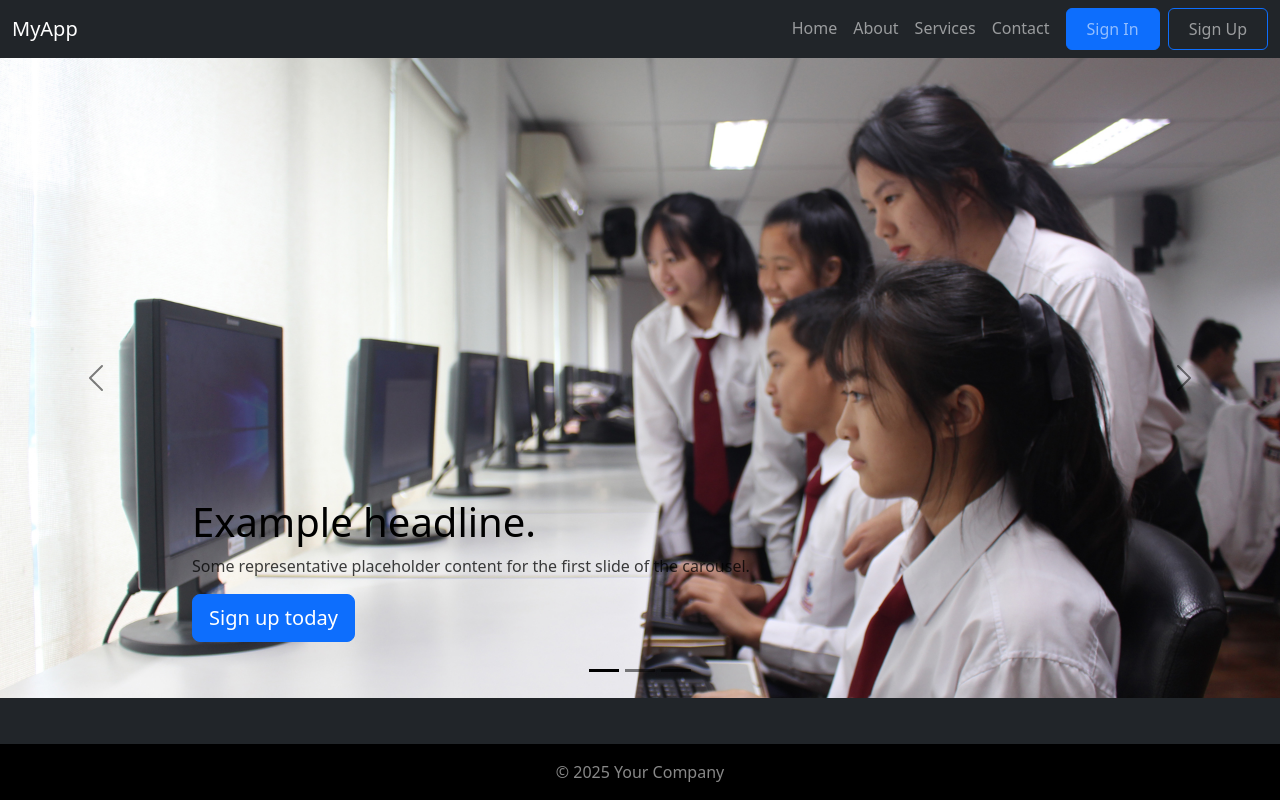
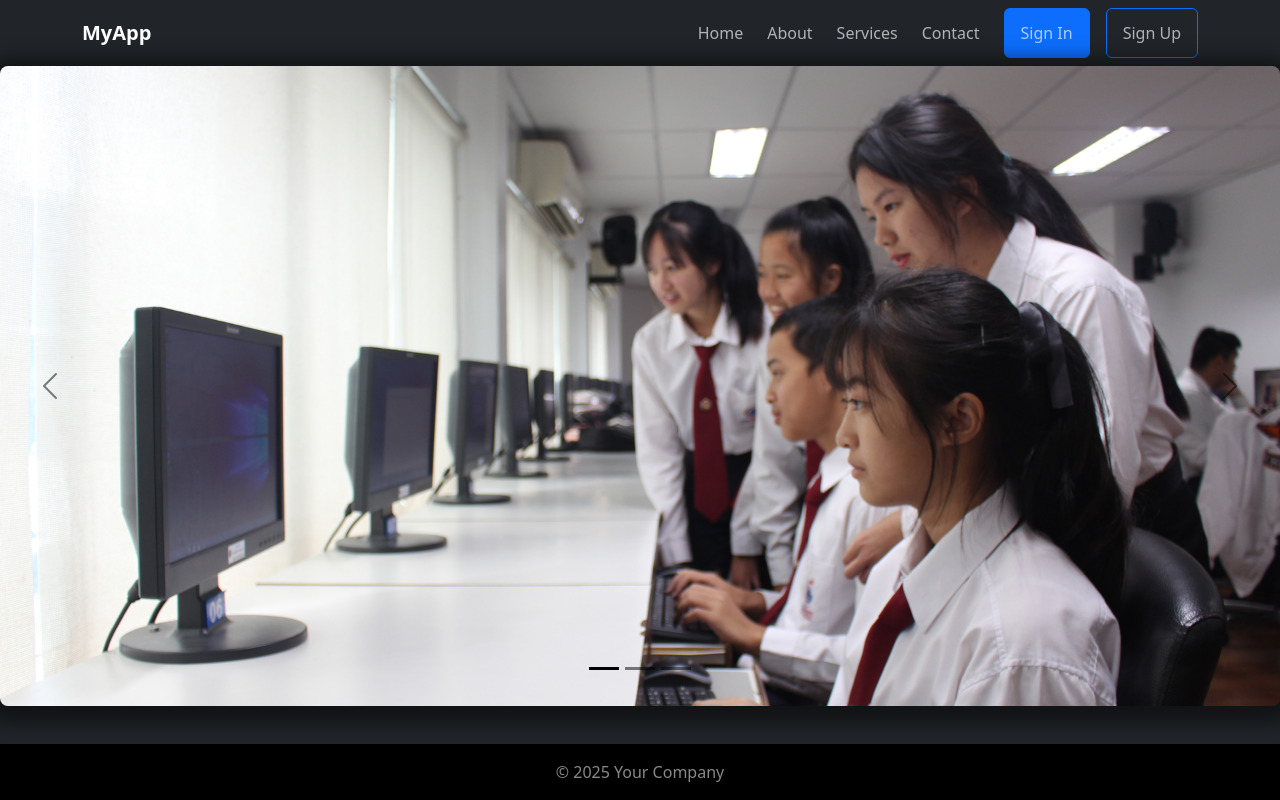
Before and after one commit to VacTuzX-dot/xfrontend, a Next.js app: page / in a window 1280 px wide. Shown: the top 800 px of the page. Built offline with nearby package versions, Linux system fonts and the light colour scheme.

Commit message:
fix nav card carousel

```diff
--- a/app/components/card.js
+++ b/app/components/card.js
@@ -45,7 +45,7 @@ export default function Card() {
                 {cardData.map((card, i) => (
                     <motion.div
                         key={card.id}
-            className="col-md-4 mb-4"
+                        className="col-12 col-sm-10 col-md-6 col-lg-4 mb-4 d-flex"
                         custom={i}
                         initial="hidden"
                         animate="visible"
@@ -55,12 +55,12 @@ export default function Card() {
                             boxShadow: "0 8px 32px rgba(0,0,0,0.15)",
                         }}
                     >
-            <div className="card h-100 shadow-sm border-0 rounded-4 overflow-hidden">
+                        <div className="card h-100 shadow-sm border-0 rounded-4 overflow-hidden w-100">
                             <motion.img
                                 src={card.image}
                                 alt={card.title}
                                 className="card-img-top"
-                style={{ height: "220px", objectFit: "cover" }}
+                                style={{ height: "220px", objectFit: "cover", width: "100%" }}
                                 initial={{ scale: 1 }}
                                 whileHover={{ scale: 1.08 }}
                                 transition={{ type: "spring", stiffness: 200 }}
--- a/app/components/carousel.js
+++ b/app/components/carousel.js
@@ -1,23 +1,82 @@
 "use client";
-
 import { useEffect } from "react";
-// import "bootstrap/dist/js/bootstrap.bundle.min.js";
-// import Image from "next/image";
-
 export default function Carousel() {
   useEffect(() => {
-    // Bootstrap 5 requires no manual init for carousels, but ensure Bootstrap's JS is loaded
-    // If needed, you can import it via:
     import("bootstrap/dist/js/bootstrap.bundle.min.js");
   }, []);
 
   return (
     <div
       id="myCarousel"
-      className="carousel slide mb-6"
+      className="carousel slide"
       data-bs-ride="carousel"
+      style={{
+        maxWidth: "100vw",
+        margin: "0 auto",
+        borderRadius: 8,
+        overflow: "hidden",
+        boxShadow: "0 5px 20px 12px rgba(0,0,0,0.5)",
+      }}
     >
-      <div className="carousel-indicators">
+      <div className="carousel-inner">
+        <div className="carousel-item active">
+          <img
+            src="/images/image1.jpg"
+            className="d-block vw-100 vh-auto"
+            alt="Slide 1"
+            style={{ objectContain: "contain" }}
+          />
+          <div className="carousel-caption" style={{ bottom: 20 }}>
+            {/* <h5 style={{ fontWeight: 500 }}>Headline 1</h5>
+            <p style={{ fontSize: 14, opacity: 0.7 }}>First slide content.</p> */}
+          </div>
+        </div>
+        <div className="carousel-item">
+          <img
+            src="/images/image2.png"
+            className="d-block vw-100 vh-auto"
+            alt="Slide 2"
+            style={{ objectContain: "contain" }}
+          />
+          <div className="carousel-caption" style={{ bottom: 20 }}>
+            {/* <h5 style={{ fontWeight: 500 }}>Headline 2</h5>
+            <p style={{ fontSize: 14, opacity: 0.7 }}>Second slide content.</p> */}
+          </div>
+        </div>
+        <div className="carousel-item">
+          <img
+            src="/images/image3.png"
+            className="d-block vw-100 vh-auto"
+            alt="Slide 3"
+            style={{ objectContain: "contain" }}
+          />
+          <div className="carousel-caption" style={{ bottom: 20 }}>
+            {/* <h5 style={{ fontWeight: 500 }}>Headline 3</h5>
+            <p style={{ fontSize: 14, opacity: 0.7 }}>Third slide content.</p> */}
+          </div>
+        </div>
+      </div>
+      <button
+        className="carousel-control-prev"
+        type="button"
+        data-bs-target="#myCarousel"
+        data-bs-slide="prev"
+        style={{ width: 100 }}
+      >
+        <span className="carousel-control-prev-icon" aria-hidden="true" />
+        <span className="visually-hidden">Previous</span>
+      </button>
+      <button
+        className="carousel-control-next"
+        type="button"
+        data-bs-target="#myCarousel"
+        data-bs-slide="next"
+        style={{ width: 100 }}
+      >
+        <span className="carousel-control-next-icon" aria-hidden="true" />
+        <span className="visually-hidden">Next</span>
+      </button>
+      <div className="carousel-indicators" style={{ bottom: 10 }}>
         <button
           type="button"
           data-bs-target="#myCarousel"
@@ -25,107 +84,20 @@ export default function Carousel() {
           className="active"
           aria-current="true"
           aria-label="Slide 1"
-        ></button>
+        />
         <button
           type="button"
           data-bs-target="#myCarousel"
           data-bs-slide-to="1"
           aria-label="Slide 2"
-        ></button>
+        />
         <button
           type="button"
           data-bs-target="#myCarousel"
           data-bs-slide-to="2"
           aria-label="Slide 3"
-        ></button>
+        />
       </div>
-
-      <div className="carousel-inner">
-        <div className="carousel-item active">
-          <img
-            src="/images/image1.jpg"
-            className="d-block w-100"
-            alt="Slide 1"
-          />
-          <div className="container">
-            <div className="carousel-caption text-start">
-              <h1>Example headline.</h1>
-              <p className="opacity-75">
-                Some representative placeholder content for the first slide of
-                the carousel.
-              </p>
-              <p>
-                <a className="btn btn-lg btn-primary" href="#">
-                  Sign up today
-                </a>
-              </p>
-            </div>
-          </div>
-        </div>
-
-        <div className="carousel-item">
-          <img
-            src="/images/image2.png"
-            className="d-block w-100"
-            alt="Slide 2"
-          />
-          <div className="container">
-            <div className="carousel-caption">
-              <h1>Another example headline.</h1>
-              <p>
-                Some representative placeholder content for the second slide of
-                the carousel.
-              </p>
-              <p>
-                <a className="btn btn-lg btn-primary" href="#">
-                  Learn more
-                </a>
-              </p>
-            </div>
-          </div>
-        </div>
-
-        <div className="carousel-item">
-          <img
-            src="/images/image3.png"
-            className="d-block w-100"
-            alt="Slide 3"
-          />
-          <div className="container">
-            <div className="carousel-caption text-end">
-              <h1>One more for good measure.</h1>
-              <p>
-                Some representative placeholder content for the third slide of
-                this carousel.
-              </p>
-              <p>
-                <a className="btn btn-lg btn-primary" href="#">
-                  Browse gallery
-                </a>
-              </p>
-            </div>
-          </div>
-        </div>
-      </div>
-
-      <button
-        className="carousel-control-prev"
-        type="button"
-        data-bs-target="#myCarousel"
-        data-bs-slide="prev"
-      >
-        <span className="carousel-control-prev-icon" aria-hidden="true"></span>
-        <span className="visually-hidden">Previous</span>
-      </button>
-      <button
-        className="carousel-control-next"
-        type="button"
-        data-bs-target="#myCarousel"
-        data-bs-slide="next"
-      >
-        <span className="carousel-control-next-icon" aria-hidden="true"></span>
-        <span className="visually-hidden">Next</span>
-      </button>
     </div>
   );
 }
--- a/app/components/nav.js
+++ b/app/components/nav.js
@@ -7,12 +7,11 @@ export default function Navbar() {
   const [isOpen, setIsOpen] = useState(false);
 
   return (
-    <nav className="navbar navbar-expand-md navbar-dark bg-dark shadow">
-      <div className="container-fluid">
-        <Link href="/" className="navbar-brand">
+    <nav className="navbar navbar-expand-md  shadow-sm">
+      <div className="container">
+        <Link href="/" className="navbar-brand fw-bold">
           MyApp
         </Link>
-
         <button
           className="navbar-toggler"
           type="button"
@@ -23,12 +22,11 @@ export default function Navbar() {
         >
           <span className="navbar-toggler-icon"></span>
         </button>
-
         <div
-          className={`navbar-collapse collapse ${isOpen ? "show" : ""}`}
+          className={`collapse navbar-collapse${isOpen ? " show" : ""}`}
           id="navbarNav"
         >
-          <ul className="navbar-nav ms-auto">
+          <ul className="navbar-nav ms-auto align-items-center gap-md-2">
             <li className="nav-item">
               <Link href="/" className="nav-link">
                 Home
@@ -45,16 +43,16 @@ export default function Navbar() {
               </Link>
             </li>
             <li className="nav-item">
-              <Link href="/contact" className="nav-link">
+              <Link href="/contact" className="nav-link ">
                 Contact
               </Link>
             </li>
-            <li className="nav-item btn btn-primary py-0 ms-2">
-              <Link href="/signin" className="nav-link">
+            <li className="nav-item btn btn-primary  text-white ms-2 px-2 py-1">
+              <Link href="/signin" className=" nav-link  ">
                 Sign In
               </Link>
             </li>
-            <li className="nav-item btn btn-outline-primary py-0 ms-2">
+            <li className="nav-item btn btn-outline-primary ms-2 px-2 py-1">
               <Link href="/signup" className="nav-link">
                 Sign Up
               </Link>
--- a/app/page.js
+++ b/app/page.js
@@ -1,4 +1,3 @@
-import Image from "next/image";
 import Carousel from "./components/carousel";
 import Card from "./components/card";
 
@@ -11,6 +10,9 @@ export default function Home() {
       <div className="d-flex flex-column align-items-center justify-content-center vh-100">
         <h1 className="h4">Mr.Taweesak Numma</h1>
         <h2 className="h5">Home page</h2>
+      </div>
+      <div className="container py-0">
+        <h2 className="text-center mb-4">Cards</h2>
         <Card />
       </div>
     </>
```
Also changed, not shown: app/(pages)/about/page.js (+8 -3 lines). Lines whose indentation alone changed are shown as unchanged.
